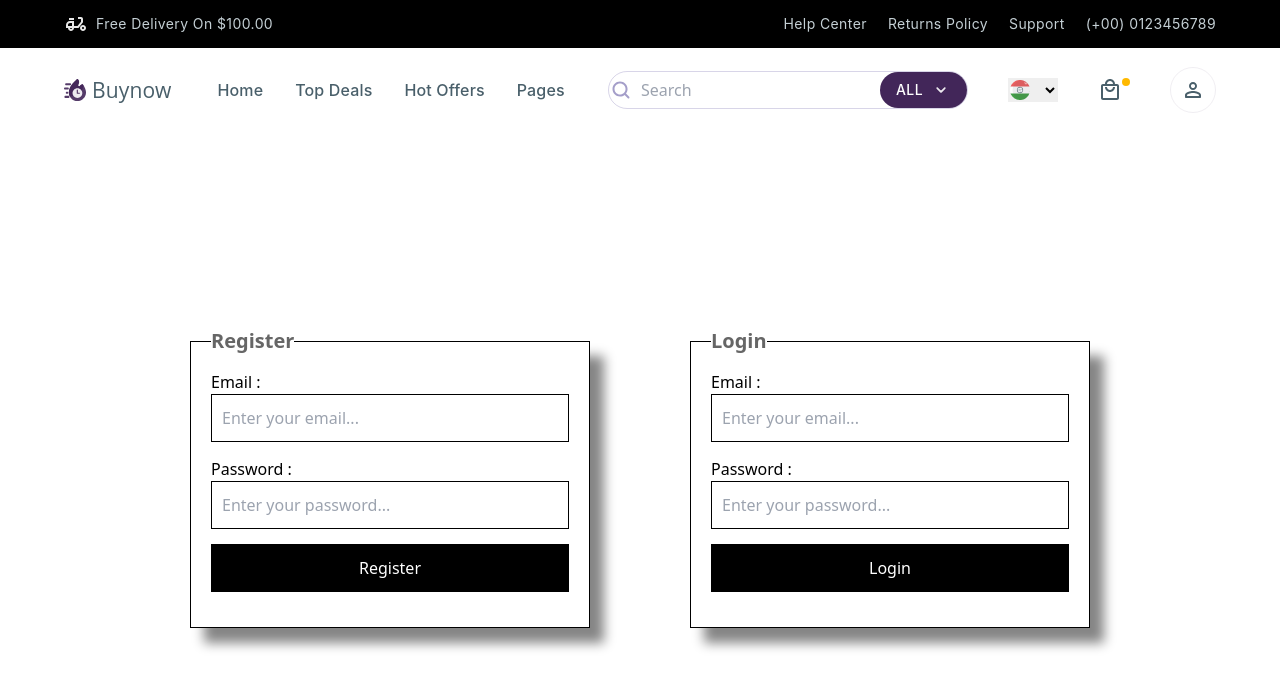
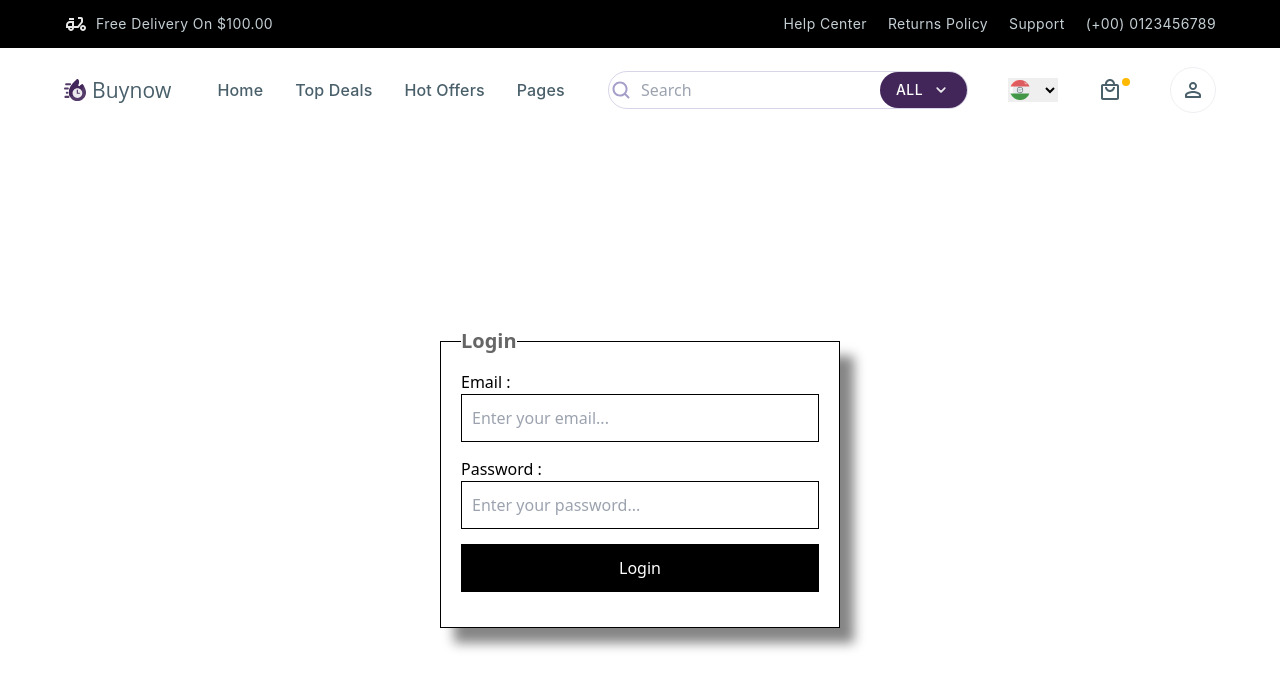
Before and after one commit to kanu-ahuja/buynow-project, a React (Create React App) app: page /login in a window 1280 px wide. Shown: the top 688 px of the page. Built offline with nearby package versions, Linux system fonts and the light colour scheme.

Commit message:
remove register

```diff
--- a/src/Pages/Login.jsx
+++ b/src/Pages/Login.jsx
@@ -62,7 +62,7 @@ const Login = () => {
                 {
                     (session === null) ? (
                         <>
-                            <fieldset className='register_Form'>
+                            {/* <fieldset className='register_Form'>
                                 <legend className='form_heading'>Register</legend>
                                 <form onSubmit={registerMethod}>
                                     <label>Email : </label>
@@ -71,7 +71,7 @@ const Login = () => {
                                     <input placeholder='Enter your password...' type='password' name='password' onChange={(e) => r_databind(e)} value={regsiterData.password} />
                                     <input type='submit' value={'Register'} />
                                 </form>
-                            </fieldset>
+                            </fieldset> */}
 
                             <fieldset className='login_Form'>
                                 <legend className='form_heading'>Login</legend>
```
